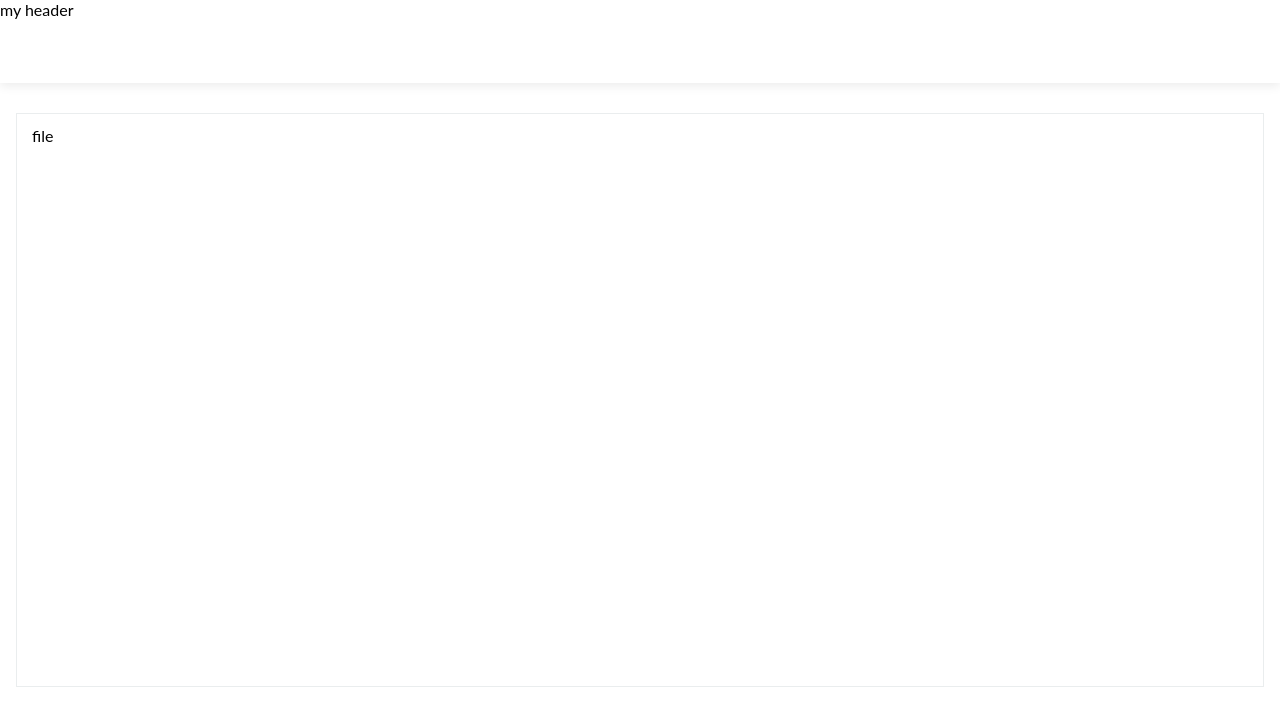
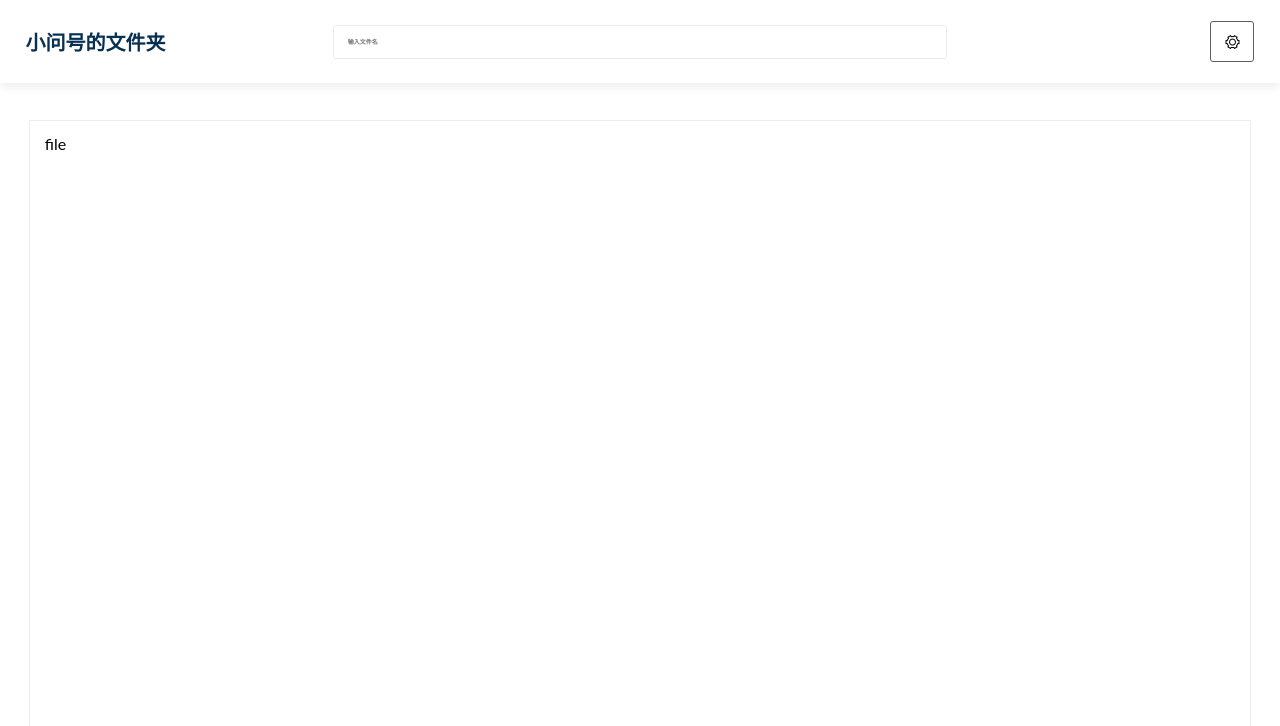
Before and after one commit to xiaowenhaohub/Minio-App, a Vue app in the folder minio-ui/: page /#/home in a window 1280 px wide. Shown: the top 726 px of the page. Built offline with nearby package versions, Linux system fonts and the light colour scheme.

Commit message:
feat: 前端

```diff
--- a/minio-ui/src/App.vue
+++ b/minio-ui/src/App.vue
@@ -27,9 +27,12 @@ body {
 
 
 html,body,#app{
+  overflow:hidden;
   height: 100%;
   font-family: "Lato", sans-serif;
   -webkit-font-smoothing: antialiased;
+  background-color: #fff;
+
   /*background:rgba(38, 24, 49,.6);*/
 }
 </style>
--- a/minio-ui/src/layout/components/Header.vue
+++ b/minio-ui/src/layout/components/Header.vue
@@ -1,6 +1,16 @@
 <template>
   <div class="header">
-      my header
+    <div class="mi-h1">
+        <div>小问号的文件夹</div>
+    </div>
+    <div class="mi-h2">
+      <input type="text" placeholder="输入文件名" class="mi-input" maxlength="16" />
+    </div>
+    <div class="mi-h3">
+      <div class="mi-button">
+        <i class="el-icon-setting"></i>
+      </div>
+    </div>
   </div>
 </template>
 
@@ -11,13 +21,68 @@ export default {
 
   },
 
+
 }
 </script>
 
 <style lang="scss" scoped>
- //.header {
- //  height: 200px;
- //  width: 100%;
- //  background-color: black;
- //}
+   .header {
+     display: flex;
+   }
+   .mi-h1 {
+     flex: 1;
+     display: flex;
+     //justify-content: center;
+     padding-left: 2%;
+     align-items: center;
+     color: #073052;
+     font-size: 20px;
+     font-weight: 600;
+   }
+
+   .mi-h2 {
+     flex: 2;
+     display: flex;
+     justify-content: center;
+     align-items: center;
+   }
+
+   .mi-h3 {
+     flex: 1;
+     display: flex;
+     justify-content: right;
+     align-items: center;
+     padding-right: 2%;
+   }
+
+   .mi-input{
+     outline-style: none ;
+     border: 1px solid #EAEDEE;
+     border-radius: 3px;
+     padding: 13px 14px;
+     width: 100%;
+     font-size: 6px;
+     font-weight: 700;
+   }
+   .mi-input:focus{
+     border-color: #484848;
+     outline: 0;
+     //-webkit-box-shadow: inset 0 1px 1px rgba(0,0,0,.075),0 0 8px rgba(102,175,233,.6);
+     //box-shadow: inset 0 1px 1px rgba(0,0,0,.075),0 0 8px rgba(102,175,233,.6)
+   }
+
+   .mi-button {
+     width: 42px;
+     height: 39px;
+     display: flex;
+     padding: 0;
+     justify-content: center;
+     align-items: center;
+     border: 1px solid rgb(91, 92, 92);
+     border-radius: 3px;
+   }
+
+   .mi-button:hover {
+     background-color: rgb(242, 242, 242);;
+   }
 </style>
--- a/minio-ui/src/layout/index.vue
+++ b/minio-ui/src/layout/index.vue
@@ -1,7 +1,7 @@
 <template>
-  <div class="app">
-    <Header class="header"></Header>
-    <AppMain class="main"></AppMain>
+    <div style="height: 10%">
+      <Header class="header"></Header>
+      <AppMain class="main"></AppMain>
   </div>
 </template>
 
@@ -25,16 +25,18 @@ export default {
 
   .main {
     //padding-top: 20%;
+    width: 100%;
+    height: 100%;
   }
 
   .header {
-    height: 10%;
+    height: 90%;
     width: 100%;
     left: 0;
-    position: fixed;
-    z-index: 100;
+    // position: fixed;
     box-shadow: rgb(0 0 0 / 8%) 0 3px 10px;
     min-height: 83px;
     background-color: #fff;
+
   }
 </style>
--- a/minio-ui/src/views/home/Home.vue
+++ b/minio-ui/src/views/home/Home.vue
@@ -14,19 +14,20 @@ export default {
 
 <style scoped>
   .home {
-    position: fixed;
+    /* position: fixed; */
+    margin-top: 2.3rem;
     height: 100%;
     width: 100%;
     background-color: #ffffff;
     display: flex;
     justify-content: center;
-    align-items: center;
+    /* align-items: center; */
     /*padding: 2rem;*/
   }
 
   .mi-file {
-    width: 95%;
-    height: 70%;
+    width: 93%;
+    height: 85%;
     border: #EAEDEE 1px solid;
     padding: 0.8rem 15px 0;
   }
```
